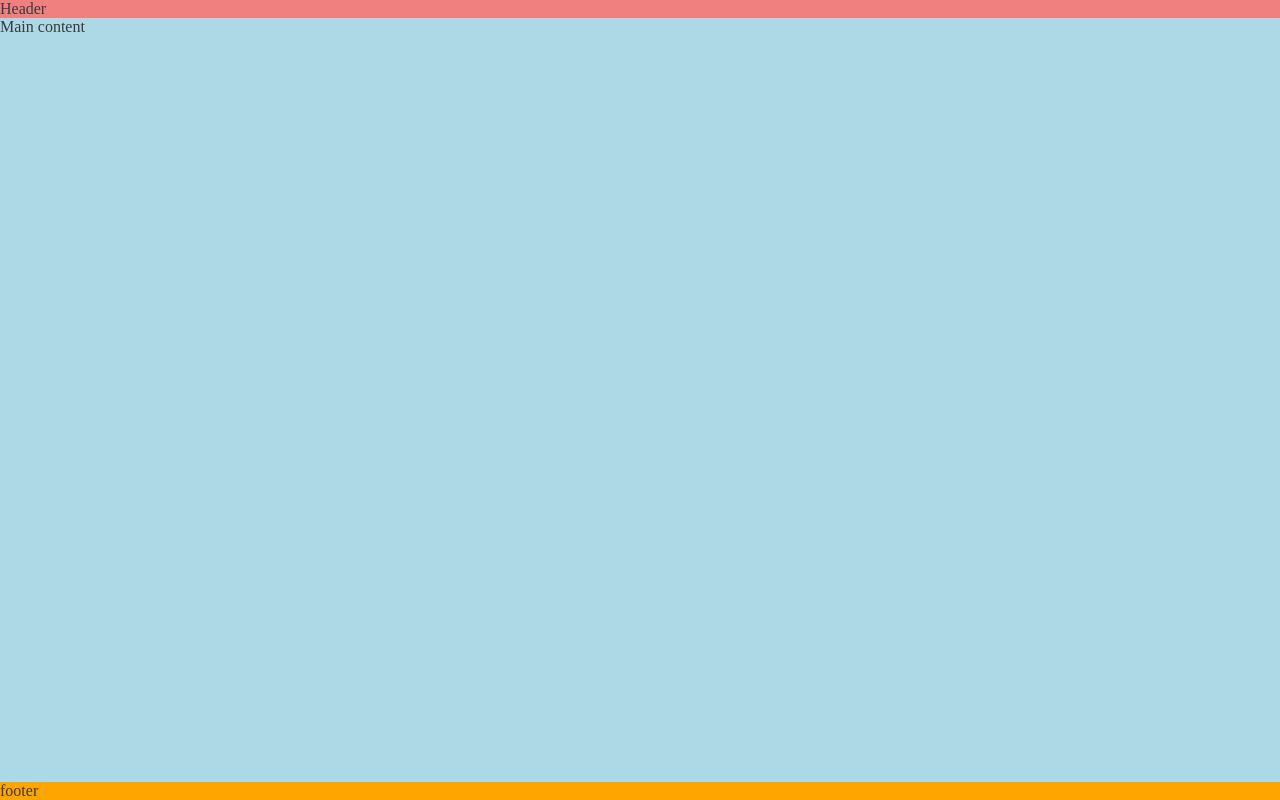
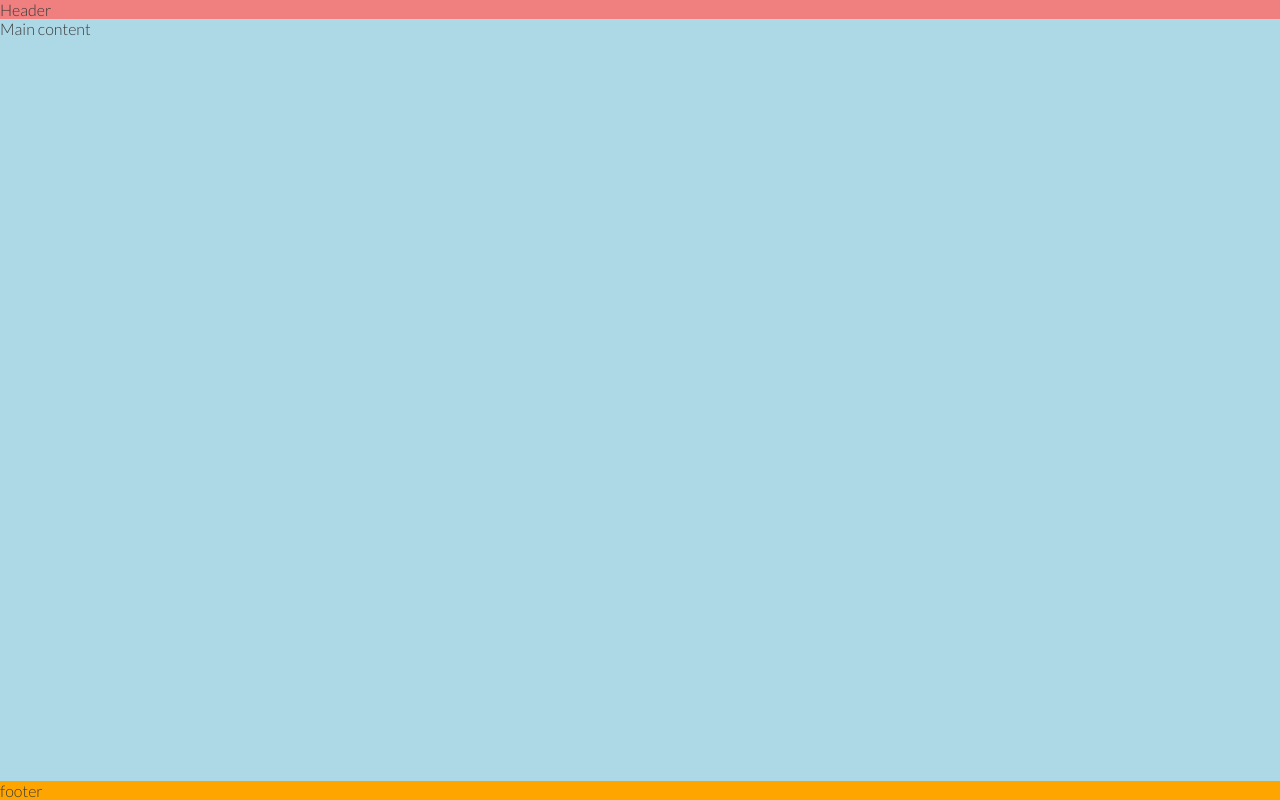
Before and after one commit to Taylor-Carr/Love-running, a plain HTML site: page index.html in a window 1280 px wide. Drawn offline with Linux system fonts and the light colour scheme.

Commit message:
added lato font family to body styles

```diff
--- a/assets/css/style.css
+++ b/assets/css/style.css
@@ -1,3 +1,6 @@
+/* Google fonts import */
+@import url('https://fonts.googleapis.com/css2?family=Lato:wght@300&family=Oswald:wght@200;300;400;500;600;700&display=swap');
+
 /* Asterick wildcard selector to override the default styles set by the browser*/
 * {
      padding: 0;
@@ -12,6 +15,7 @@ body {
     display:flex;
     flex-direction:column;
     color:#3a3a3a;
+    font-family:"lato", sans-serif;
 }
 
 /* Header */
```
